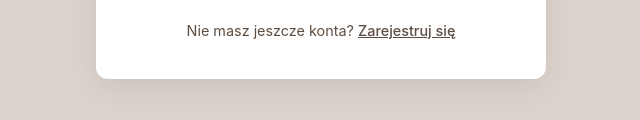
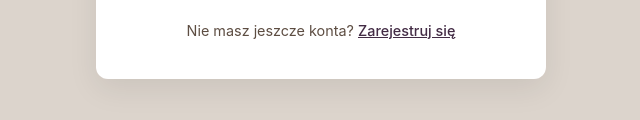
Before and after one commit to dariyavp/YogaFlowAI, a website: page login.html in a window 1280 px wide. In both pictures the pointer is over the link "Zarejestruj się". Shown: the part 580-700 px from the top of the page, 319-959 px from the left. Drawn offline with Linux system fonts and the light colour scheme.

Commit message:
fix ai assystent, change color in css

```diff
--- a/style.css
+++ b/style.css
@@ -486,4 +486,5 @@ h1 span {
 
 .auth-redirect a:hover {
     text-decoration: underline;
+    color: #432c45;
 }
```
Also changed, not shown: admin_panel.html (+1 -0 lines).
